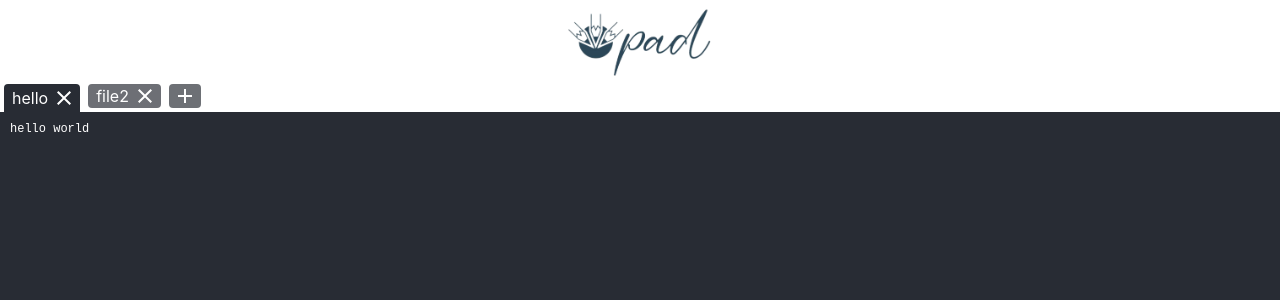
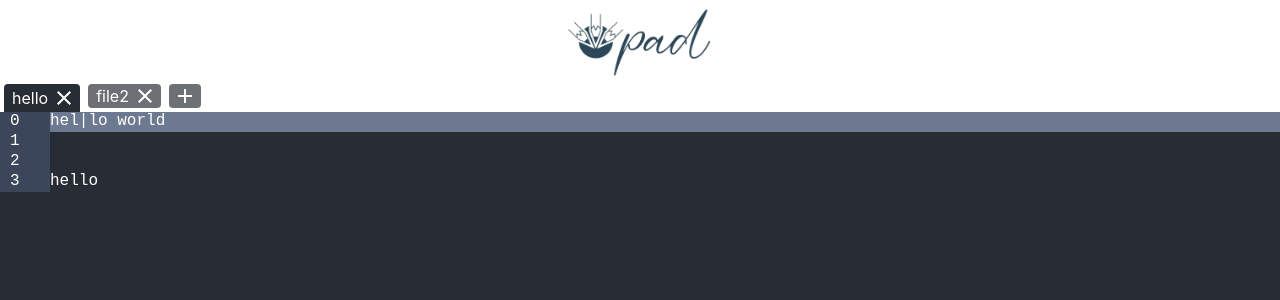
Before and after one commit to O-Pad/opad-client-frontend, a React (Create React App) app: page / in a window 1280 px wide. Shown: the top 300 px of the page. Built offline with nearby package versions, Linux system fonts and the light colour scheme; no server answers.

Commit message:
Co-authored-by: Dushyant Panchal <dushyant18033@iiitd.ac.in>

```diff
--- a/src/Components/OpadEditor.jsx
+++ b/src/Components/OpadEditor.jsx
@@ -15,22 +15,26 @@ class OpadEditor extends React.Component {
         this.state = {
             open_files: ['hello','file2'],
             current_file: 'hello',
-            content: 'hello world'
+            content: ['hello world', '', '', 'hello'],
+            cursor_position: [0, 3]
         }
         this.getFile = this.getFile.bind(this)
-        this.handleInput = this.handleInput.bind(this)
         this.create = this.create.bind(this)
         this.close = this.close.bind(this)
         this.selectTab = this.selectTab.bind(this)
+        this.handleKeyPress = this.handleKeyPress.bind(this)
+        this.getFile();
     }
 
     componentDidMount() {
         this.timer = setInterval(()=> this.getFile(), 5000);
+        document.addEventListener("keydown", this.handleKeyPress);
     }
 
     componentWillUnmount() {
         clearInterval(this.timer)
         this.timer = null;
+        document.removeEventListener("keydown", this.handleKeyPress);
     }
 
     getFile() {
@@ -39,9 +43,66 @@ class OpadEditor extends React.Component {
             .then(result =>  this.setState({content: result.data.content}));
     }
 
-    handleInput(value) {
-        console.log(value)
-        this.setState({content: value});
+    handleKeyPress(event) {
+        var line = this.state.cursor_position[0];
+        var pos = this.state.cursor_position[1];
+        var newline = line;
+        var newpos = pos;
+        if (event.key === 'ArrowRight') {
+            newline = line;
+            newpos = Math.min(this.state.content[newline].length, pos + 1);
+        }
+        else if (event.key === 'ArrowLeft') {
+            newline = line;
+            newpos = Math.max(0, pos - 1);
+        }
+        else if (event.key === 'ArrowUp') {
+            newline = Math.max(0, line - 1);
+            newpos = Math.min(this.state.content[newline].length, pos);
+        }
+        else if (event.key === 'ArrowDown') {
+            newline = Math.min(this.state.content.length - 1, line + 1);
+            newpos = Math.min(this.state.content[newline].length, pos);
+        }
+        else if (event.key === 'Enter') {
+            const axios = require('axios');
+            axios.get(`http://localhost:4000/add-line?filename=${this.state.current_file}&line=${line}`)
+                .then((result) =>  {
+                    newline = Math.min(this.state.content.length - 1, line + 1);
+                    newpos = Math.min(this.state.content[newline].length, pos);
+                    this.setState({content : result.data.content, cursor_position: [newline, newpos]});
+                });
+
+        }
+        else if (event.key.length == 1){
+            const axios = require('axios');
+            axios.get(`http://localhost:4000/add-char?filename=${this.state.current_file}&key=${event.key}&line=${line}&pos=${pos}`)
+                .then((result) =>  {
+                    var line = this.state.cursor_position[0];
+                    var pos = this.state.cursor_position[1];
+                    this.setState({content : result.data.content, cursor_position: [line, pos + 1]});
+                });
+        }
+        else if (event.key === 'Backspace') {
+            if(pos == 0) {
+                if(line == 0) return;
+                const axios = require('axios');
+                axios.get(`http://localhost:4000/delete-line?filename=${this.state.current_file}&line=${line - 1}`)
+                    .then((result) =>  {
+                        newline = Math.max(0, line - 1);
+                        newpos = Math.min(this.state.content[newline].length, pos);
+                        this.setState({content : result.data.content, cursor_position: [newline, newpos]});
+                    });
+            }
+            const axios = require('axios');
+            axios.get(`http://localhost:4000/delete-char?filename=${this.state.current_file}&line=${line}&pos=${Math.max(0, pos - 1)}`)
+                .then((result) =>  {
+                    var line = this.state.cursor_position[0];
+                    var pos = this.state.cursor_position[1];
+                    this.setState({content : result.data.content, cursor_position: [line, Math.max(0, pos - 1)]});
+                });
+        }
+        this.setState({cursor_position: [newline, newpos]})
     }
 
     create() {
@@ -87,18 +148,23 @@ class OpadEditor extends React.Component {
             </div>
 
            {this.state.open_files.length > 0 ? (
-                <div className="body">
-                    <Editor
+                <div id="editor" className="body" focus >
+                    {this.state.content.map((line, id) => {
+                        var prefix = line.substr(0, this.state.cursor_position[1]);
+                        var suffix = line.substr(this.state.cursor_position[1]);
+                        return (<div id={`line-${id}`} className={`line ${this.state.cursor_position[0] == id ? " focus" : ""}`} >
+                                <div className="lineno">{id}</div>
+                                <div className="text">{prefix}</div>
+                                <div className={`cursor ${this.state.cursor_position[0] == id ? " show" : ""}`}>{"|"}</div>
+                                <div className="text">{suffix}</div>
+                                </div>)
+                    })}
+                    {/* <Editor
                         value={this.state.content}
                         onValueChange={this.handleInput}
                         highlight={code => highlight(code, languages.js)}
                         padding={10}
-                        style={{
-                        fontFamily: '"Fira code", "Fira Mono", monospace',
-                        fontSize: 12,
-                        minHeight: "calc(90vh - 32px)"
-                    }}
-                    />
+                    />                     */}
                 </div>
             ) : (
                 <div>
--- a/src/Components/OpadEditor.scss
+++ b/src/Components/OpadEditor.scss
@@ -1,12 +1,35 @@
-
-
-
 .OpadEditor {
   height: 100%;
 
   .body {
     background-color: #282c34;
     color: white;
+    font-family:'Courier New', Courier, monospace;
+    min-height: calc(90vh - 32px);
+    text-align: left;
+    .line.focus {
+      background-color: #6d7991;
+    }
+    .line {
+      width: 100%;
+      height: 20px;
+      display: flex;
+      .lineno {
+        padding: 0px 10px;
+        min-width: 30px;
+        background-color: #3c465a;
+      }
+      .cursor {
+        display: none;
+      }
+      .cursor.show {
+        display: block;
+      }
+      .text {
+        white-space: pre;
+      }
+    }
+
   }
 
 
```
